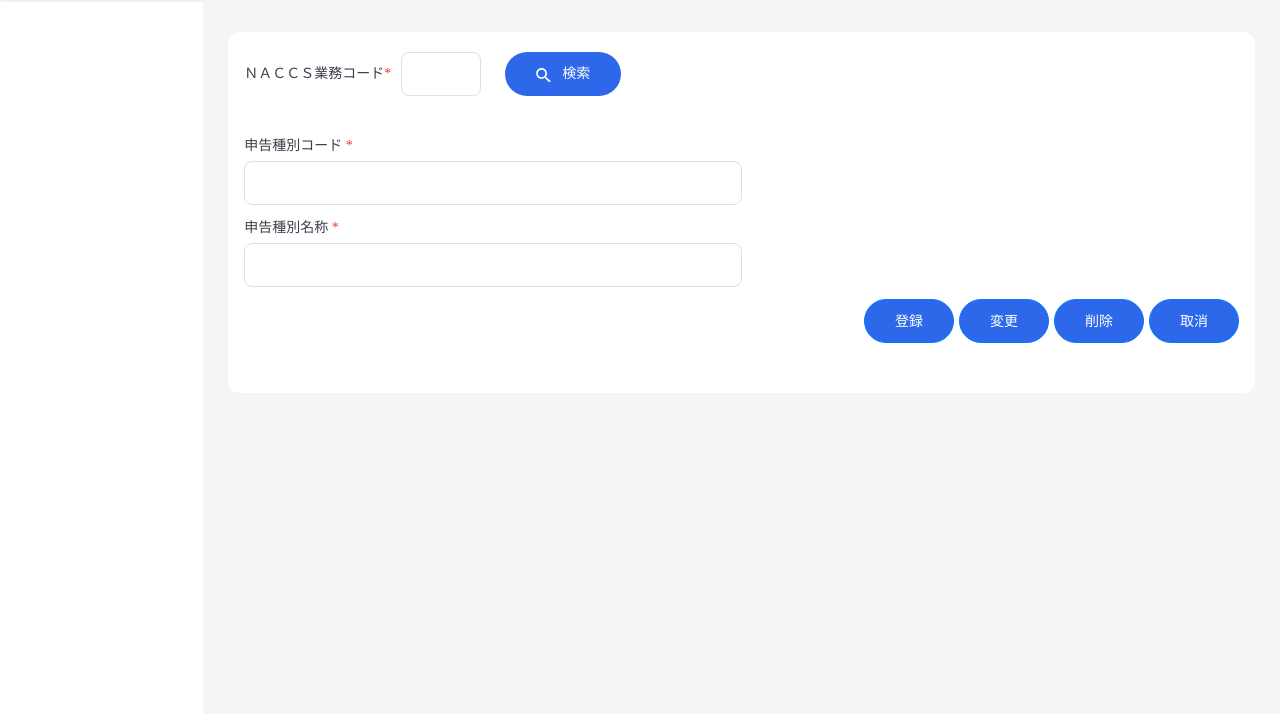
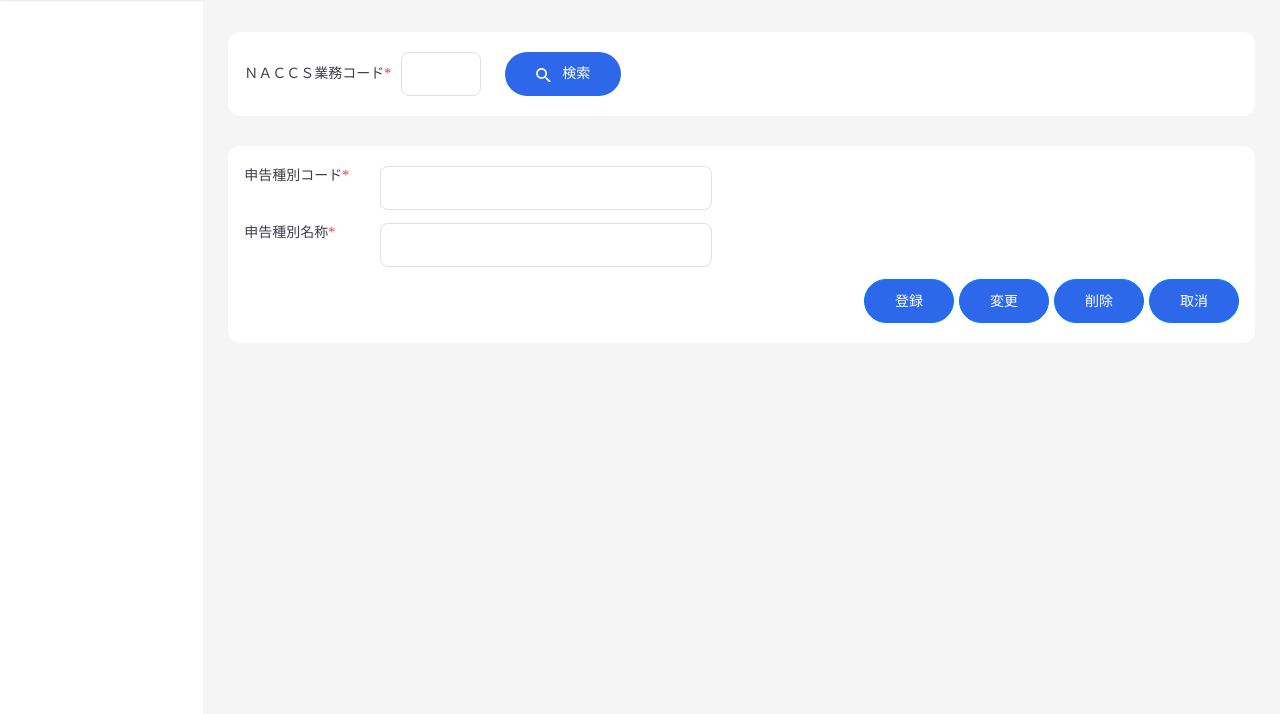
Before and after one commit to tranphuc200299/import, a Django app: template main/templates/menu/menu4/f_cfsc2100.html in a window 1280 px wide. Shown: the part 70-784 px from the top of the page. Run offline with Django 4.2, Linux system fonts and the light colour scheme; the template is opened without the code that fills it, so the values that code supplies are empty; parts of the project's set-up code (start-up, migrations or seed data) failed here and were passed over; some libraries are stand-ins or nearby versions.

Commit message:
[f_cfsc1100] update js

```diff
--- a/main/middleware/exception/exceptions.py
+++ b/main/middleware/exception/exceptions.py
@@ -33,14 +33,14 @@ class PostgresException(Exception):
         self.Error = kwargs.pop('Error ', '')
 
     def get_message(self):
-        if self.Error.pgcode == "55P03":
+        if self.Error.__cause__.pgcode == "55P03":
             message = "ＤＢ読み込みエラー発生\n\n該当データは他で使用中です。"
         else:
             message = "ＤＢエラー発生\n\n" + str(self.Error) + "\n" + self.SqlStr
         return message
 
     def __str__(self):
-        return f'ERROR_CODE = {self.Error.pgcode}, MESSAGE = {self.get_message()}'
+        return f'ERROR_CODE = {self.Error.__cause__.pgcode}, MESSAGE = {self.get_message()}'
 
 
 class DataErrException(Exception):
--- a/main/static/js/app.js
+++ b/main/static/js/app.js
@@ -92,9 +92,12 @@ $(function () {
                         if (value == "False") {
                             $(`#${key}`).attr("disabled", "disabled");
                             $(`#${key}`).addClass("inactive")
+                            $(`#${key}_enable`).val("False")
+
                         } else {
                             $(`#${key}`).removeAttr("disabled");
                             $(`#${key}`).removeClass("inactive")
+                            $(`#${key}_enable`).val("True")
                         }
                     } else {
                         $(`#${key}`).val(value)
--- a/main/templates/menu/menu4/f_cfsc2100.html
+++ b/main/templates/menu/menu4/f_cfsc2100.html
@@ -15,28 +15,21 @@
             </div>
             {% include "includes/button.html" with name="action" id="cmd_search" class="btn btn-primary btn-search" TabIndex=5 htmlText='<i class="fa fa-search"></i> 検索' %}
         </div>
+        </div>
          <div class="card">
             <div class="form-horizontal">
-                <div class="row">
-                    <div class="col-12">
-                        <div class="form-group">
-                            <label class="control-label" for="txt_aprmsybt" tabindex="7">申告種別コード <span
-                                    class="required">*</span></label>
-                            <div class="col-6">
-                                {% include "includes/textbox.html" with class="form-control" id="txt_aprmsybt" name="txt_aprmsybt" MaxLength=3 Change="True" tabIndex=8 %}
-                            </div>
-                        </div>
+                <div class="form-group col-lg-12">
+                    <div class="col-lg-9 col-sm-12 row">
+                        <label class="col-lg-2 col-sm-8 d-flex" for="txt_aprmsybt" tabindex="7">申告種別コード <span
+                            class="required">*</span></label>
+                        <div class="col-lg-6 col-sm-8 d-flex">{% include "includes/textbox.html" with class="form-control" id="txt_aprmsybt" name="txt_aprmsybt" MaxLength=3 Change="True" tabIndex=8 %}</div>
                     </div>
                 </div>
-                <div class="row">
-                    <div class="col-12">
-                        <div class="form-group">
-                            <label class="control-label" for="txt_aprmsybtnm" tabindex="7">申告種別名称 <span
-                                    class="required">*</span></label>
-                            <div class="col-6">
-                                {% include "includes/textbox.html" with class="form-control" id="txt_aprmsybtnm" name="txt_aprmsybtnm" MaxLength=25 Title="必須入力" tabIndex=10 %}
-                            </div>
-                        </div>
+                <div class="form-group col-lg-12">
+                    <div class="col-lg-9 col-sm-12 row">
+                        <label class="col-lg-2 col-sm-8 d-flex" for="txt_aprmsybtnm" tabindex="7">申告種別名称 <span
+                            class="required">*</span></label>
+                        <div class="col-lg-6 col-sm-8 d-flex">{% include "includes/textbox.html" with class="form-control" id="txt_aprmsybtnm" name="txt_aprmsybtnm" MaxLength=25 Title="必須入力" tabIndex=10 %}</div>
                     </div>
                 </div>
                 <div class="row btn-footer">
@@ -49,7 +42,6 @@
                 </div>
             </div>
         </div>
-    </div>
 </form>
 {% endblock main %}
 
```
Also changed, not shown: main/views/menu4/f_cfsc2100.py (+34 -19 lines).
